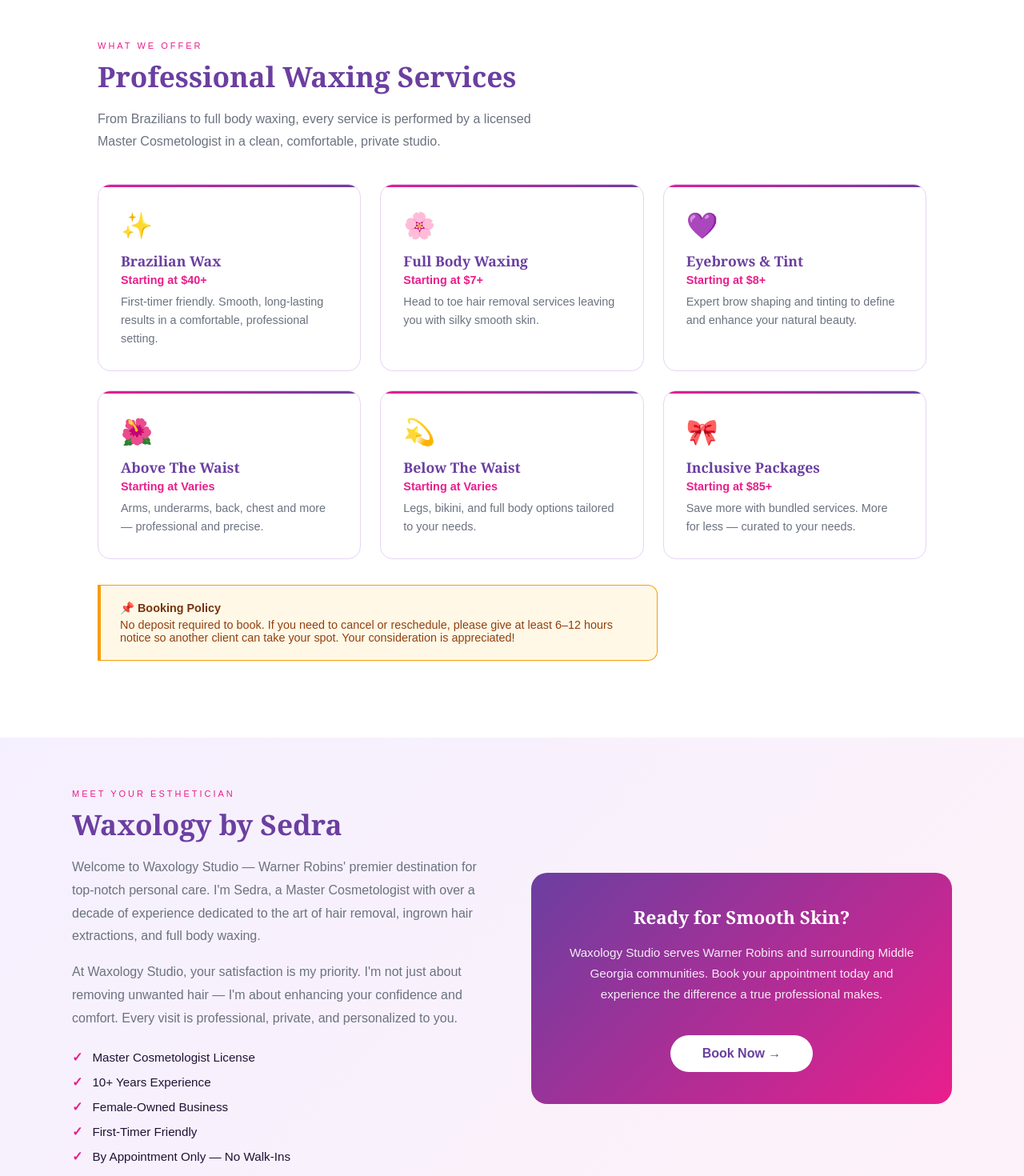
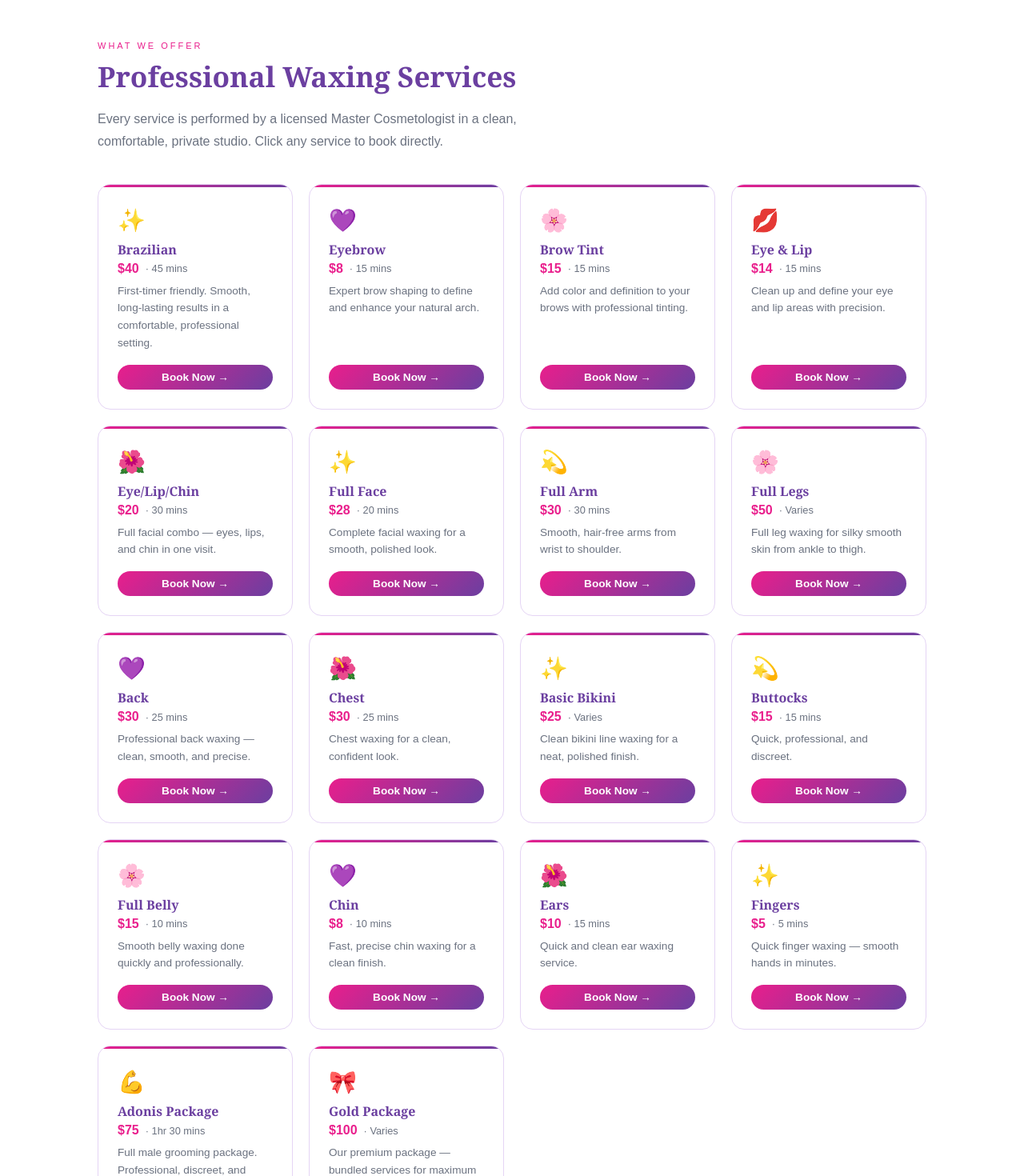
Before and after one commit to skenned23/waxologybysedra, a Next.js app: page / in a window 1280 px wide. Shown: the part 700-2170 px from the top of the page at 80% size. Built offline with nearby package versions, Linux system fonts and the light colour scheme.

Commit message:
Real services + 10to8 booking

```diff
--- a/app/page.js
+++ b/app/page.js
@@ -1,4 +1,3 @@
-import Head from 'next/head'
 import Link from 'next/link'
 
 export const metadata = {
@@ -6,13 +5,27 @@ export const metadata = {
   description: 'Warner Robins premier waxing studio. Master Cosmetologist with 10+ years experience. Brazilians, full body waxing, eyebrows & more. Book today!',
 }
 
+const BOOKING_URL = 'https://app.10to8.com/book/waxologybysedra/'
+
 const services = [
-  { name: 'Brazilian Wax', price: '$40+', desc: 'First-timer friendly. Smooth, long-lasting results in a comfortable, professional setting.', icon: '✨' },
-  { name: 'Full Body Waxing', price: '$7+', desc: 'Head to toe hair removal services leaving you with silky smooth skin.', icon: '🌸' },
-  { name: 'Eyebrows & Tint', price: '$8+', desc: 'Expert brow shaping and tinting to define and enhance your natural beauty.', icon: '💜' },
-  { name: 'Above The Waist', price: 'Varies', desc: 'Arms, underarms, back, chest and more — professional and precise.', icon: '🌺' },
-  { name: 'Below The Waist', price: 'Varies', desc: 'Legs, bikini, and full body options tailored to your needs.', icon: '💫' },
-  { name: 'Inclusive Packages', price: '$85+', desc: 'Save more with bundled services. More for less — curated to your needs.', icon: '🎀' },
+  { name: 'Brazilian', price: '$40', duration: '45 mins', desc: 'First-timer friendly. Smooth, long-lasting results in a comfortable, professional setting.', icon: '✨' },
+  { name: 'Eyebrow', price: '$8', duration: '15 mins', desc: 'Expert brow shaping to define and enhance your natural arch.', icon: '💜' },
+  { name: 'Brow Tint', price: '$15', duration: '15 mins', desc: 'Add color and definition to your brows with professional tinting.', icon: '🌸' },
+  { name: 'Eye & Lip', price: '$14', duration: '15 mins', desc: 'Clean up and define your eye and lip areas with precision.', icon: '💋' },
+  { name: 'Eye/Lip/Chin', price: '$20', duration: '30 mins', desc: 'Full facial combo — eyes, lips, and chin in one visit.', icon: '🌺' },
+  { name: 'Full Face', price: '$28', duration: '20 mins', desc: 'Complete facial waxing for a smooth, polished look.', icon: '✨' },
+  { name: 'Full Arm', price: '$30', duration: '30 mins', desc: 'Smooth, hair-free arms from wrist to shoulder.', icon: '💫' },
+  { name: 'Full Legs', price: '$50', duration: 'Varies', desc: 'Full leg waxing for silky smooth skin from ankle to thigh.', icon: '🌸' },
+  { name: 'Back', price: '$30', duration: '25 mins', desc: 'Professional back waxing — clean, smooth, and precise.', icon: '💜' },
+  { name: 'Chest', price: '$30', duration: '25 mins', desc: 'Chest waxing for a clean, confident look.', icon: '🌺' },
+  { name: 'Basic Bikini', price: '$25', duration: 'Varies', desc: 'Clean bikini line waxing for a neat, polished finish.', icon: '✨' },
+  { name: 'Buttocks', price: '$15', duration: '15 mins', desc: 'Quick, professional, and discreet.', icon: '💫' },
+  { name: 'Full Belly', price: '$15', duration: '10 mins', desc: 'Smooth belly waxing done quickly and professionally.', icon: '🌸' },
+  { name: 'Chin', price: '$8', duration: '10 mins', desc: 'Fast, precise chin waxing for a clean finish.', icon: '💜' },
+  { name: 'Ears', price: '$10', duration: '15 mins', desc: 'Quick and clean ear waxing service.', icon: '🌺' },
+  { name: 'Fingers', price: '$5', duration: '5 mins', desc: 'Quick finger waxing — smooth hands in minutes.', icon: '✨' },
+  { name: 'Adonis Package', price: '$75', duration: '1hr 30 mins', desc: 'Full male grooming package. Professional, discreet, and thorough.', icon: '💪' },
+  { name: 'Gold Package', price: '$100', duration: 'Varies', desc: 'Our premium package — bundled services for maximum value and savings.', icon: '🎀' },
 ]
 
 const reviews = [
@@ -42,8 +55,6 @@ export default function Home() {
           --border: #e5d5f5;
         }
         body { font-family: 'Georgia', serif; color: var(--dark); background: var(--white); }
-
-        /* NAV */
         nav {
           background: var(--white);
           border-bottom: 1px solid var(--border);
@@ -56,41 +67,16 @@ export default function Home() {
           z-index: 100;
           box-shadow: 0 2px 12px rgba(107,63,160,0.08);
         }
-        .nav-logo { font-size: 1.3rem; font-weight: 700; color: var(--purple); letter-spacing: -0.5px; }
+        .nav-logo { font-size: 1.3rem; font-weight: 700; color: var(--purple); }
         .nav-logo span { color: var(--pink); }
         .nav-links { display: flex; gap: 1.5rem; align-items: center; }
-        .nav-links a { color: var(--gray); text-decoration: none; font-size: 0.9rem; font-family: sans-serif; transition: color 0.2s; }
+        .nav-links a { color: var(--gray); text-decoration: none; font-size: 0.9rem; font-family: sans-serif; }
         .nav-links a:hover { color: var(--purple); }
         .nav-book { background: linear-gradient(135deg, var(--pink), var(--purple)); color: white !important; padding: 0.5rem 1.25rem; border-radius: 25px; font-weight: 600; }
-        .nav-book:hover { opacity: 0.9; }
-
-        /* HERO */
         .hero {
           background: linear-gradient(135deg, #f5f0ff 0%, #fdf2f8 50%, #fff0f8 100%);
           padding: 5rem 2rem 4rem;
           text-align: center;
-          position: relative;
-          overflow: hidden;
-        }
-        .hero::before {
-          content: '';
-          position: absolute;
-          top: -100px;
-          right: -100px;
-          width: 400px;
-          height: 400px;
-          background: radial-gradient(circle, rgba(233,30,140,0.08) 0%, transparent 70%);
-          pointer-events: none;
-        }
-        .hero::after {
-          content: '';
-          position: absolute;
-          bottom: -100px;
-          left: -100px;
-          width: 400px;
-          height: 400px;
-          background: radial-gradient(circle, rgba(107,63,160,0.08) 0%, transparent 70%);
-          pointer-events: none;
         }
         .hero-badge {
           display: inline-block;
@@ -104,25 +90,10 @@ export default function Home() {
           margin-bottom: 1.5rem;
           font-family: sans-serif;
         }
-        .hero h1 {
-          font-size: clamp(2rem, 5vw, 3.5rem);
-          color: var(--purple);
-          margin-bottom: 0.75rem;
-          line-height: 1.2;
-        }
+        .hero h1 { font-size: clamp(2rem, 5vw, 3.5rem); color: var(--purple); margin-bottom: 0.75rem; line-height: 1.2; }
         .hero h1 span { color: var(--pink); }
-        .hero-sub {
-          font-size: 1.2rem;
-          color: var(--gray);
-          margin-bottom: 0.5rem;
-          font-style: italic;
-        }
-        .hero-tagline {
-          font-size: 1rem;
-          color: var(--purple-light);
-          margin-bottom: 2rem;
-          font-family: sans-serif;
-        }
+        .hero-sub { font-size: 1.2rem; color: var(--gray); margin-bottom: 0.5rem; font-style: italic; }
+        .hero-tagline { font-size: 1rem; color: var(--purple-light); margin-bottom: 2rem; font-family: sans-serif; }
         .stars { color: #f59e0b; font-size: 1.2rem; margin-bottom: 0.5rem; }
         .review-count { font-size: 0.9rem; color: var(--gray); font-family: sans-serif; margin-bottom: 2rem; }
         .hero-btns { display: flex; gap: 1rem; justify-content: center; flex-wrap: wrap; margin-bottom: 2rem; }
@@ -136,9 +107,7 @@ export default function Home() {
           font-family: sans-serif;
           font-size: 1rem;
           box-shadow: 0 4px 15px rgba(233,30,140,0.3);
-          transition: transform 0.2s, box-shadow 0.2s;
         }
-        .btn-primary:hover { transform: translateY(-2px); box-shadow: 0 6px 20px rgba(233,30,140,0.4); }
         .btn-secondary {
           background: white;
           color: var(--purple);
@@ -149,17 +118,9 @@ export default function Home() {
           font-weight: 700;
           font-family: sans-serif;
           font-size: 1rem;
-          transition: all 0.2s;
         }
-        .btn-secondary:hover { background: var(--purple-pale); }
-        .hero-address {
-          font-size: 0.9rem;
-          color: var(--gray);
-          font-family: sans-serif;
-        }
+        .hero-address { font-size: 0.9rem; color: var(--gray); font-family: sans-serif; }
         .hero-address a { color: var(--purple); text-decoration: none; }
-
-        /* TRUST BAR */
         .trust-bar {
           background: linear-gradient(135deg, var(--purple), var(--pink));
           padding: 1.25rem 2rem;
@@ -168,70 +129,53 @@ export default function Home() {
           gap: 3rem;
           flex-wrap: wrap;
         }
-        .trust-item {
-          color: white;
-          text-align: center;
-          font-family: sans-serif;
-        }
+        .trust-item { color: white; text-align: center; font-family: sans-serif; }
         .trust-item strong { display: block; font-size: 1.3rem; }
         .trust-item span { font-size: 0.8rem; opacity: 0.85; }
-
-        /* SECTIONS */
         .section { padding: 4rem 2rem; max-width: 1100px; margin: 0 auto; }
         .section-label { font-size: 11px; letter-spacing: 3px; text-transform: uppercase; color: var(--pink); font-family: sans-serif; margin-bottom: 0.5rem; }
         .section-title { font-size: clamp(1.6rem, 3vw, 2.2rem); color: var(--purple); margin-bottom: 1rem; }
         .section-desc { color: var(--gray); font-size: 1rem; max-width: 560px; font-family: sans-serif; line-height: 1.7; margin-bottom: 2.5rem; }
-
-        /* SERVICES */
-        .services-grid { display: grid; grid-template-columns: repeat(auto-fit, minmax(280px, 1fr)); gap: 1.5rem; }
+        .services-grid { display: grid; grid-template-columns: repeat(auto-fit, minmax(240px, 1fr)); gap: 1.25rem; }
         .service-card {
           background: white;
           border: 1px solid var(--border);
           border-radius: 16px;
-          padding: 1.75rem;
+          padding: 1.5rem;
           transition: transform 0.2s, box-shadow 0.2s;
           position: relative;
           overflow: hidden;
+          display: flex;
+          flex-direction: column;
         }
         .service-card::before {
           content: '';
           position: absolute;
-          top: 0;
-          left: 0;
-          right: 0;
+          top: 0; left: 0; right: 0;
           height: 3px;
           background: linear-gradient(135deg, var(--pink), var(--purple));
         }
         .service-card:hover { transform: translateY(-4px); box-shadow: 0 12px 30px rgba(107,63,160,0.12); }
-        .service-icon { font-size: 2rem; margin-bottom: 0.75rem; }
-        .service-name { font-size: 1.1rem; font-weight: 700; color: var(--purple); margin-bottom: 0.25rem; }
-        .service-price { font-size: 0.9rem; color: var(--pink); font-weight: 600; font-family: sans-serif; margin-bottom: 0.5rem; }
-        .service-desc { font-size: 0.9rem; color: var(--gray); font-family: sans-serif; line-height: 1.6; }
-
-        /* ABOUT */
-        .about-section {
-          background: linear-gradient(135deg, var(--purple-pale), var(--pink-pale));
-          padding: 4rem 2rem;
+        .service-icon { font-size: 1.75rem; margin-bottom: 0.5rem; }
+        .service-name { font-size: 1rem; font-weight: 700; color: var(--purple); margin-bottom: 0.25rem; }
+        .service-meta { display: flex; gap: 0.5rem; align-items: center; margin-bottom: 0.5rem; }
+        .service-price { font-size: 1rem; color: var(--pink); font-weight: 700; font-family: sans-serif; }
+        .service-duration { font-size: 0.8rem; color: var(--gray); font-family: sans-serif; }
+        .service-desc { font-size: 0.85rem; color: var(--gray); font-family: sans-serif; line-height: 1.6; flex: 1; margin-bottom: 1rem; }
+        .service-book {
+          display: block;
+          text-align: center;
+          background: linear-gradient(135deg, var(--pink), var(--purple));
+          color: white;
+          padding: 0.5rem 1rem;
+          border-radius: 20px;
+          font-size: 0.85rem;
+          font-weight: 700;
+          font-family: sans-serif;
+          text-decoration: none;
         }
-        .about-inner { max-width: 1100px; margin: 0 auto; display: grid; grid-template-columns: 1fr 1fr; gap: 3rem; align-items: center; }
-        .about-text p { color: var(--gray); font-size: 1rem; line-height: 1.8; font-family: sans-serif; margin-bottom: 1rem; }
-        .about-features { display: flex; flex-direction: column; gap: 0.75rem; margin-top: 1.5rem; }
-        .about-feature { display: flex; align-items: center; gap: 0.75rem; font-family: sans-serif; font-size: 0.95rem; color: var(--dark); }
-        .about-feature::before { content: '✓'; color: var(--pink); font-weight: 700; font-size: 1rem; }
-        .about-visual {
-          background: linear-gradient(135deg, var(--purple), var(--pink));
-          border-radius: 20px;
-          padding: 2.5rem;
-          text-align: center;
-          color: white;
-        }
-        .about-visual h3 { font-size: 1.4rem; margin-bottom: 1rem; }
-        .about-visual p { font-size: 0.95rem; opacity: 0.9; font-family: sans-serif; line-height: 1.7; }
-
-        /* BOOKING NOTE */
         .booking-note {
           background: #fff8e7;
-          border: 1px solid #f59e0b;
           border-left: 4px solid #f59e0b;
           border-radius: 0 12px 12px 0;
           padding: 1.25rem 1.5rem;
@@ -241,58 +185,30 @@ export default function Home() {
           color: #92400e;
           max-width: 700px;
         }
-        .booking-note strong { display: block; margin-bottom: 0.25rem; color: #78350f; }
-
-        /* REVIEWS */
+        .booking-note strong { display: block; margin-bottom: 0.25rem; }
+        .about-section { background: linear-gradient(135deg, var(--purple-pale), var(--pink-pale)); padding: 4rem 2rem; }
+        .about-inner { max-width: 1100px; margin: 0 auto; display: grid; grid-template-columns: 1fr 1fr; gap: 3rem; align-items: center; }
+        .about-text p { color: var(--gray); font-size: 1rem; line-height: 1.8; font-family: sans-serif; margin-bottom: 1rem; }
+        .about-features { display: flex; flex-direction: column; gap: 0.75rem; margin-top: 1.5rem; }
+        .about-feature { display: flex; align-items: center; gap: 0.75rem; font-family: sans-serif; font-size: 0.95rem; }
+        .about-feature::before { content: '✓'; color: var(--pink); font-weight: 700; }
+        .about-visual { background: linear-gradient(135deg, var(--purple), var(--pink)); border-radius: 20px; padding: 2.5rem; text-align: center; color: white; }
+        .about-visual h3 { font-size: 1.4rem; margin-bottom: 1rem; }
+        .about-visual p { font-size: 0.95rem; opacity: 0.9; font-family: sans-serif; line-height: 1.7; }
+        .btn-white { background: white; color: var(--purple); padding: 0.85rem 2rem; border-radius: 30px; text-decoration: none; font-weight: 700; font-family: sans-serif; font-size: 1rem; display: inline-block; margin-top: 1.5rem; }
         .reviews-section { background: white; padding: 4rem 2rem; }
         .reviews-inner { max-width: 1100px; margin: 0 auto; }
         .reviews-grid { display: grid; grid-template-columns: repeat(auto-fit, minmax(300px, 1fr)); gap: 1.25rem; }
-        .review-card {
-          background: var(--purple-pale);
-          border: 1px solid var(--border);
-          border-radius: 16px;
-          padding: 1.5rem;
-        }
+        .review-card { background: var(--purple-pale); border: 1px solid var(--border); border-radius: 16px; padding: 1.5rem; }
         .review-stars { color: #f59e0b; margin-bottom: 0.75rem; }
         .review-text { font-size: 0.95rem; color: var(--dark); line-height: 1.7; margin-bottom: 1rem; font-style: italic; }
         .review-name { font-size: 0.85rem; font-weight: 700; color: var(--purple); font-family: sans-serif; }
-
-        /* CTA */
-        .cta-section {
-          background: linear-gradient(135deg, var(--purple), var(--pink));
-          padding: 4rem 2rem;
-          text-align: center;
-          color: white;
-        }
+        .cta-section { background: linear-gradient(135deg, var(--purple), var(--pink)); padding: 4rem 2rem; text-align: center; color: white; }
         .cta-section h2 { font-size: clamp(1.6rem, 3vw, 2.2rem); margin-bottom: 1rem; }
         .cta-section p { font-size: 1rem; opacity: 0.9; margin-bottom: 2rem; font-family: sans-serif; max-width: 500px; margin-left: auto; margin-right: auto; }
-        .btn-white {
-          background: white;
-          color: var(--purple);
-          padding: 0.9rem 2.5rem;
-          border-radius: 30px;
-          text-decoration: none;
-          font-weight: 700;
-          font-family: sans-serif;
-          font-size: 1rem;
-          display: inline-block;
-          transition: transform 0.2s;
-        }
-        .btn-white:hover { transform: translateY(-2px); }
-
-        /* FOOTER */
-        footer {
-          background: var(--dark);
-          color: rgba(255,255,255,0.7);
-          padding: 2.5rem 2rem;
-          text-align: center;
-          font-family: sans-serif;
-          font-size: 0.9rem;
-        }
+        footer { background: var(--dark); color: rgba(255,255,255,0.7); padding: 2.5rem 2rem; text-align: center; font-family: sans-serif; font-size: 0.9rem; }
         footer a { color: var(--pink-light); text-decoration: none; }
-        footer .footer-links { display: flex; justify-content: center; gap: 1.5rem; margin-bottom: 1rem; flex-wrap: wrap; }
-
-        /* MOBILE */
+        .footer-links { display: flex; justify-content: center; gap: 1.5rem; margin-bottom: 1rem; flex-wrap: wrap; }
         @media (max-width: 768px) {
           .nav-links { display: none; }
           .trust-bar { gap: 1.5rem; }
@@ -300,7 +216,6 @@ export default function Home() {
         }
       `}</style>
 
-      {/* NAV */}
       <nav>
         <div className="nav-logo">Waxology <span>Studio</span></div>
         <div className="nav-links">
@@ -308,12 +223,10 @@ export default function Home() {
           <a href="#services">Services</a>
           <a href="#about">About</a>
           <a href="#reviews">Reviews</a>
-          <a href="#contact">Contact</a>
-          <a href="https://waxologybysedra.com" className="nav-book">Book Now</a>
+          <a href={BOOKING_URL} target="_blank" rel="noopener noreferrer" className="nav-book">Book Now</a>
         </div>
       </nav>
 
-      {/* HERO */}
       <section className="hero">
         <div className="hero-badge">Warner Robins, GA · By Appointment Only</div>
         <h1>Waxology <span>Studio</span></h1>
@@ -322,7 +235,7 @@ export default function Home() {
         <div className="stars">★★★★★</div>
         <p className="review-count">113 Reviews · Best Waxing in Warner Robins</p>
         <div className="hero-btns">
-          <a href="https://waxologybysedra.com" className="btn-primary">📅 Book Appointment</a>
+          <a href={BOOKING_URL} target="_blank" rel="noopener noreferrer" className="btn-primary">📅 Book Appointment</a>
           <a href="#services" className="btn-secondary">View Services</a>
         </div>
         <p className="hero-address">
@@ -332,7 +245,6 @@ export default function Home() {
         </p>
       </section>
 
-      {/* TRUST BAR */}
       <div className="trust-bar">
         <div className="trust-item"><strong>10+</strong><span>Years Experience</span></div>
         <div className="trust-item"><strong>113+</strong><span>5-Star Reviews</span></div>
@@ -340,19 +252,22 @@ export default function Home() {
         <div className="trust-item"><strong>Female</strong><span>Owned & Operated</span></div>
       </div>
 
-      {/* SERVICES */}
       <div id="services">
         <div className="section">
           <div className="section-label">What We Offer</div>
           <h2 className="section-title">Professional Waxing Services</h2>
-          <p className="section-desc">From Brazilians to full body waxing, every service is performed by a licensed Master Cosmetologist in a clean, comfortable, private studio.</p>
+          <p className="section-desc">Every service is performed by a licensed Master Cosmetologist in a clean, comfortable, private studio. Click any service to book directly.</p>
           <div className="services-grid">
             {services.map((s, i) => (
               <div key={i} className="service-card">
                 <div className="service-icon">{s.icon}</div>
                 <div className="service-name">{s.name}</div>
-                <div className="service-price">Starting at {s.price}</div>
+                <div className="service-meta">
+                  <span className="service-price">{s.price}</span>
+                  <span className="service-duration">· {s.duration}</span>
+                </div>
                 <div className="service-desc">{s.desc}</div>
+                <a href={BOOKING_URL} target="_blank" rel="noopener noreferrer" className="service-book">Book Now →</a>
               </div>
             ))}
           </div>
@@ -363,7 +278,6 @@ export default function Home() {
         </div>
       </div>
 
-      {/* ABOUT */}
       <div id="about" className="about-section">
         <div className="about-inner">
           <div className="about-text">
@@ -383,13 +297,11 @@ export default function Home() {
           <div className="about-visual">
             <h3>Ready for Smooth Skin?</h3>
             <p>Waxology Studio serves Warner Robins and surrounding Middle Georgia communities. Book your appointment today and experience the difference a true professional makes.</p>
-            <br />
-            <a href="https://waxologybysedra.com" className="btn-white" style={{marginTop: '1rem'}}>Book Now →</a>
+            <a href={BOOKING_URL} target="_blank" rel="noopener noreferrer" className="btn-white">Book Now →</a>
           </div>
         </div>
       </div>
 
-      {/* REVIEWS */}
       <div id="reviews" className="reviews-section">
         <div className="reviews-inner">
           <div className="section-label">What Clients Say</div>
@@ -407,25 +319,23 @@ export default function Home() {
         </div>
       </div>
 
-      {/* CTA */}
       <div id="contact" className="cta-section">
         <h2>Ready to Get Smooth?</h2>
         <p>Book your appointment at Waxology Studio today. No deposit required — just show up and let Sedra do the rest.</p>
-        <a href="https://waxologybysedra.com" className="btn-white">Book Your Appointment →</a>
+        <a href={BOOKING_URL} target="_blank" rel="noopener noreferrer" className="btn-white">Book Your Appointment →</a>
         <p style={{marginTop: '1.5rem', opacity: 0.8, fontSize: '0.9rem'}}>
           📍 154 S. Houston Lake Rd, Ste 200, Warner Robins, GA 31088<br/>
-          By appointment only · No walk-ins
+          By appointment only · No walk-ins · waxologybysedra@gmail.com
         </p>
       </div>
 
-      {/* FOOTER */}
       <footer>
         <div className="footer-links">
           <a href="#">Home</a>
           <a href="#services">Services</a>
           <a href="#about">About</a>
           <a href="#reviews">Reviews</a>
-          <a href="https://waxologybysedra.com">Book Now</a>
+          <a href={BOOKING_URL} target="_blank" rel="noopener noreferrer">Book Now</a>
         </div>
         <p>© 2026 Waxology Studio · Warner Robins, GA · All rights reserved</p>
       </footer>
```
